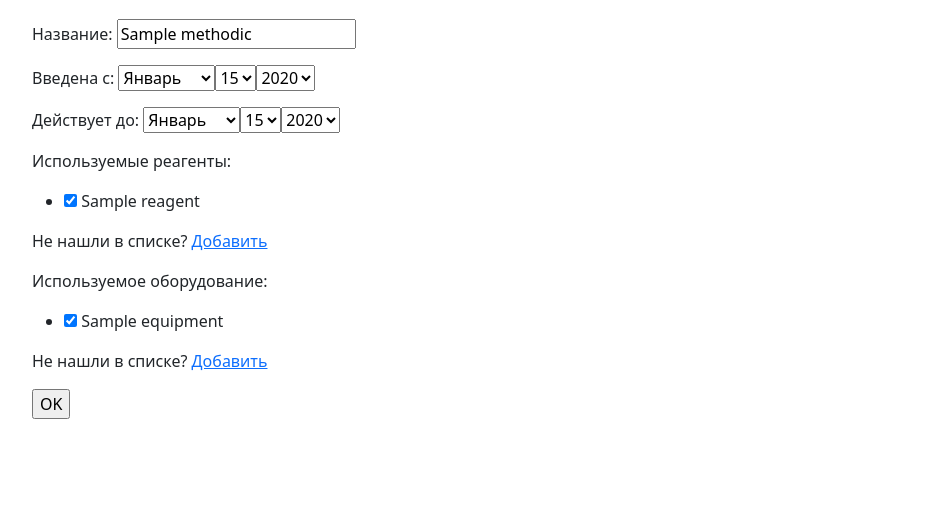
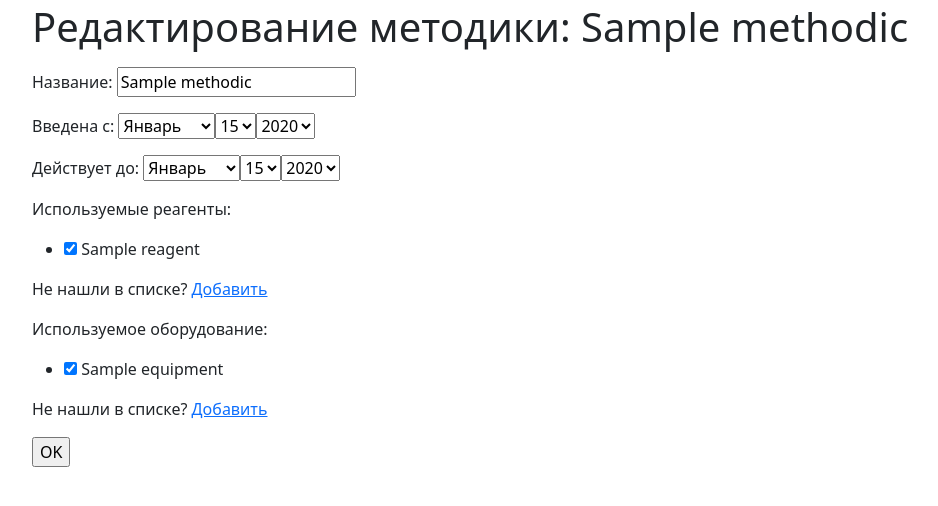
Before and after one commit to LemanRus/LIMS, a Django app: a page that uses lims/lab/templates/lab/methodic_update.html in a window 1280 px wide. Shown: the part 77-583 px from the top of the page, without its empty margins (50-988 px from the left). Run offline with Django 3.2, Linux system fonts and the light colour scheme; a user stored in the database is signed in; tables that the repository leaves empty hold one stand-in row (values such as "Sample post").

Commit message:
Fix methodic update template

```diff
--- a/lims/lab/templates/lab/methodic_update.html
+++ b/lims/lab/templates/lab/methodic_update.html
@@ -7,6 +7,7 @@
 {% block content %}
     <form action="{% url 'lab:methodic_update' methodic.id%}" method="post" enctype="multipart/form-data">
         {% csrf_token %}
+        <h1>Редактирование методики: {{ methodic.name }}</h1>
         <p>{{form.errors}}</p>
         <p>Название: {{form.name}}</p>
         <p>Введена с: {{form.acts_from}}</p>
```
